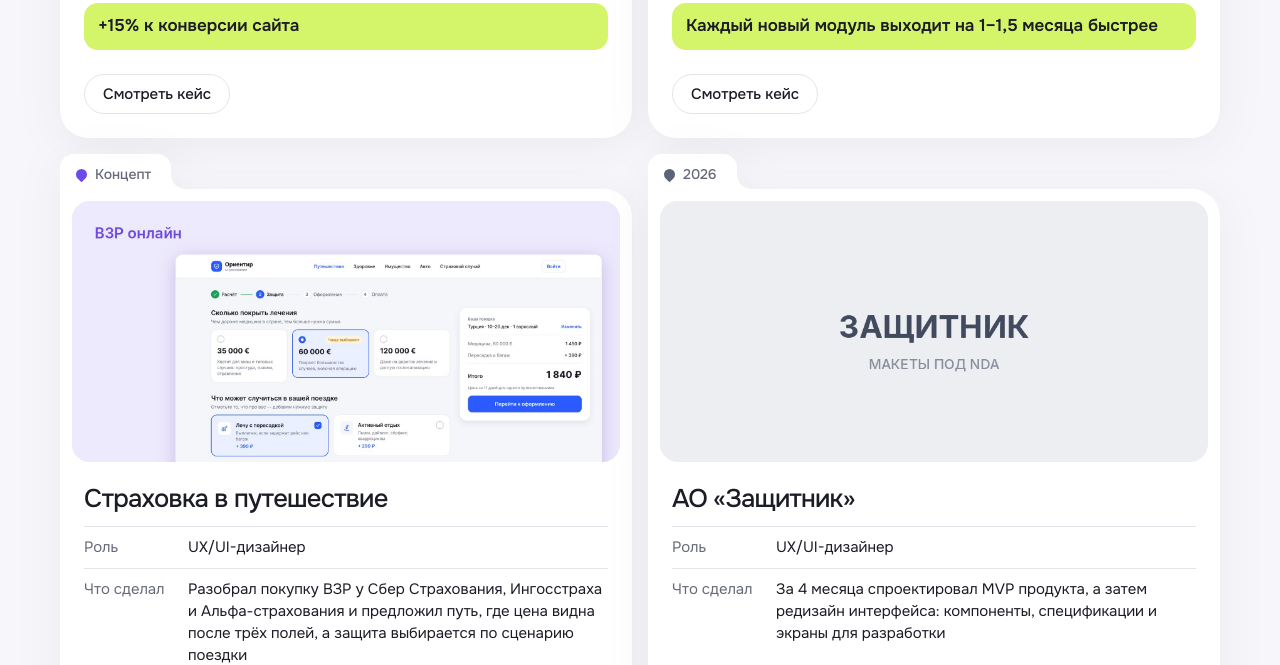
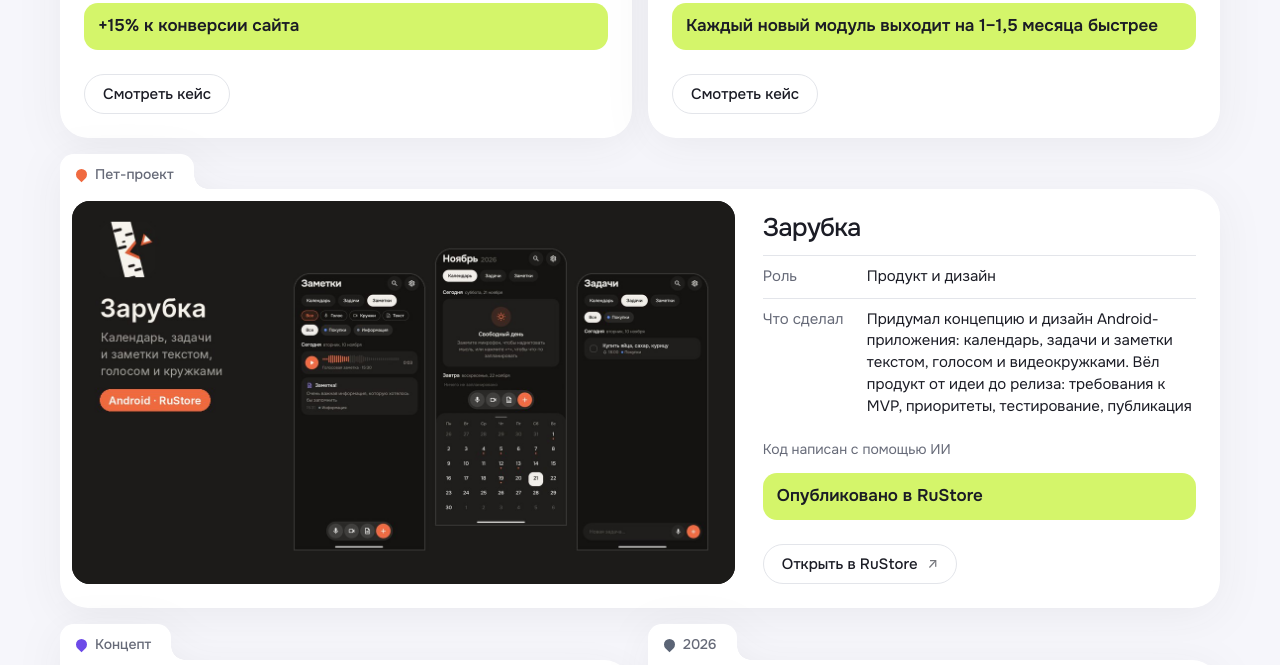
Before and after one commit to sputnik101/portfolio, a plain HTML site: page index.html in a window 1280 px wide. Shown: the part 2555-3220 px from the top of the page. Drawn offline with Linux system fonts and the light colour scheme; animation ran at ten frames a second.

Commit message:
карточка зарубки обновлена

```diff
--- a/index.html
+++ b/index.html
@@ -19,7 +19,7 @@
     <link rel="preconnect" href="https://fonts.googleapis.com">
     <link rel="preconnect" href="https://fonts.gstatic.com" crossorigin>
     <link href="https://fonts.googleapis.com/css2?family=Onest:wght@400;500;600&display=swap" rel="stylesheet">
-    <link rel="stylesheet" href="style.css?v=35">
+    <link rel="stylesheet" href="style.css?v=38">
 </head>
 <body>
 
@@ -213,6 +213,23 @@
                     </div>
                 </article>
 
+                <article class="folder folder-zb">
+                    <p class="folder-tab"><span class="marker" aria-hidden="true"></span>Пет-проект</p>
+                    <div class="folder-body">
+                        <a class="folder-cover" href="https://www.rustore.ru/catalog/app/ru.zarubka.app" target="_blank" rel="noopener noreferrer" aria-label="Открыть «Зарубку» в RuStore">
+                            <img class="cover-shot" src="img/portfolio/cover-zarubka-wide.jpg" alt="" loading="lazy" width="1340" height="820">
+                        </a>
+                        <h3>Зарубка</h3>
+                        <dl class="props">
+                            <div><dt>Роль</dt><dd>Продукт и дизайн</dd></div>
+                            <div><dt>Что сделал</dt><dd>Придумал концепцию и дизайн Android-приложения: календарь, задачи и заметки текстом, голосом и видеокружками. Вёл продукт от идеи до релиза: требования к MVP, приоритеты, тестирование, публикация</dd></div>
+                        </dl>
+                        <p class="folder-ai">Код написан с помощью ИИ</p>
+                        <p class="folder-result">Опубликовано в RuStore</p>
+                        <a class="pill pill-line folder-link" href="https://www.rustore.ru/catalog/app/ru.zarubka.app" target="_blank" rel="noopener noreferrer">Открыть в RuStore <span class="ext" aria-hidden="true">↗</span></a>
+                    </div>
+                </article>
+
                 <article class="folder folder-vz">
                     <p class="folder-tab"><span class="marker" aria-hidden="true"></span>Концепт</p>
                     <div class="folder-body">
@@ -275,23 +292,6 @@
                         </dl>
                         <p class="folder-result">Заказчик взял предложения в работу</p>
                         <a class="pill pill-line folder-link" href="case-systeme.html">Смотреть кейс</a>
-                    </div>
-                </article>
-
-                <article class="folder folder-zb">
-                    <p class="folder-tab"><span class="marker" aria-hidden="true"></span>Пет-проект</p>
-                    <div class="folder-body">
-                        <a class="folder-cover" href="https://www.rustore.ru/catalog/app/ru.zarubka.app" target="_blank" rel="noopener noreferrer" aria-label="Открыть «Зарубку» в RuStore">
-                            <img class="cover-shot" src="img/portfolio/cover-zarubka.jpg" alt="" loading="lazy" width="1748" height="832">
-                        </a>
-                        <h3>Зарубка</h3>
-                        <dl class="props">
-                            <div><dt>Роль</dt><dd>Продукт и дизайн</dd></div>
-                            <div><dt>Что сделал</dt><dd>Придумал концепцию и дизайн Android-приложения: календарь, задачи и заметки текстом, голосом и видеокружками. Вёл продукт от идеи до релиза: требования к MVP, приоритеты, тестирование, публикация</dd></div>
-                        </dl>
-                        <p class="folder-ai">Код написан с помощью ИИ</p>
-                        <p class="folder-result">Опубликовано в RuStore</p>
-                        <a class="pill pill-line folder-link" href="https://www.rustore.ru/catalog/app/ru.zarubka.app" target="_blank" rel="noopener noreferrer">Открыть в RuStore <span class="ext" aria-hidden="true">↗</span></a>
                     </div>
                 </article>
 
--- a/style.css
+++ b/style.css
@@ -1837,8 +1837,8 @@ body.is-scrolled .wordmark { opacity: 0; visibility: hidden; pointer-events: non
 
 /* пятая карточка (фриланс) на всю ширину сетки */
 @media (min-width: 1081px) {
-    .folders > .folder-free:last-child:nth-child(odd) { grid-column: 1 / -1; }
-    .folders > .folder-free:last-child:nth-child(odd) .folder-cover img {
+    .folders > .folder-free:last-child { grid-column: 1 / -1; }
+    .folders > .folder-free:last-child .folder-cover img {
         height: 260px;
         object-fit: contain;
     }
@@ -2356,3 +2356,20 @@ body.bar-solid .menu-panel { box-shadow: 0 2px 8px rgba(27, 28, 37, 0.08); }
 .folder-zb .folder-cover { background: #1C1B1A; }
 .folder-zb { --tint: #FBEDE7; --accent: #D9531F; }
 .folder-free .folder-body > .folder-link { margin-top: auto; }
+
+/* Зарубка — широкая карточка: обложка слева, текст справа */
+@media (min-width: 1081px) {
+    .folders > .folder-zb { grid-column: 1 / -1; }
+    .folder-zb .folder-body {
+        display: grid;
+        grid-template-columns: minmax(0, 1.45fr) minmax(0, 1fr);
+        column-gap: 16px;
+        align-content: start;
+    }
+    .folder-zb .folder-body > .folder-cover { grid-column: 1; grid-row: 1 / span 5; margin-bottom: 0; align-self: stretch; position: relative; min-height: 280px; }
+    .folder-zb .folder-body > .folder-cover img { position: absolute; inset: 0; width: 100%; height: 100%; object-fit: cover; object-position: center; }
+    .folder-zb .folder-body > :not(.folder-cover) { grid-column: 2; }
+    .folder-zb .folder-body > h3 { margin-top: 12px; }
+    .folder-zb .folder-body > .folder-result { margin-top: 0; }
+    .folder-zb .folder-body > .folder-link { justify-self: start; align-self: start; }
+}
```
Also changed, not shown: case-hostvds.html (+1 -1 lines), case-sber.html (+1 -1 lines), case-systeme.html (+1 -1 lines), case-voicelink.html (+1 -1 lines), case-vzr.html (+1 -1 lines), img/portfolio/cover-zarubka-wide.jpg (added), 1 other file.
